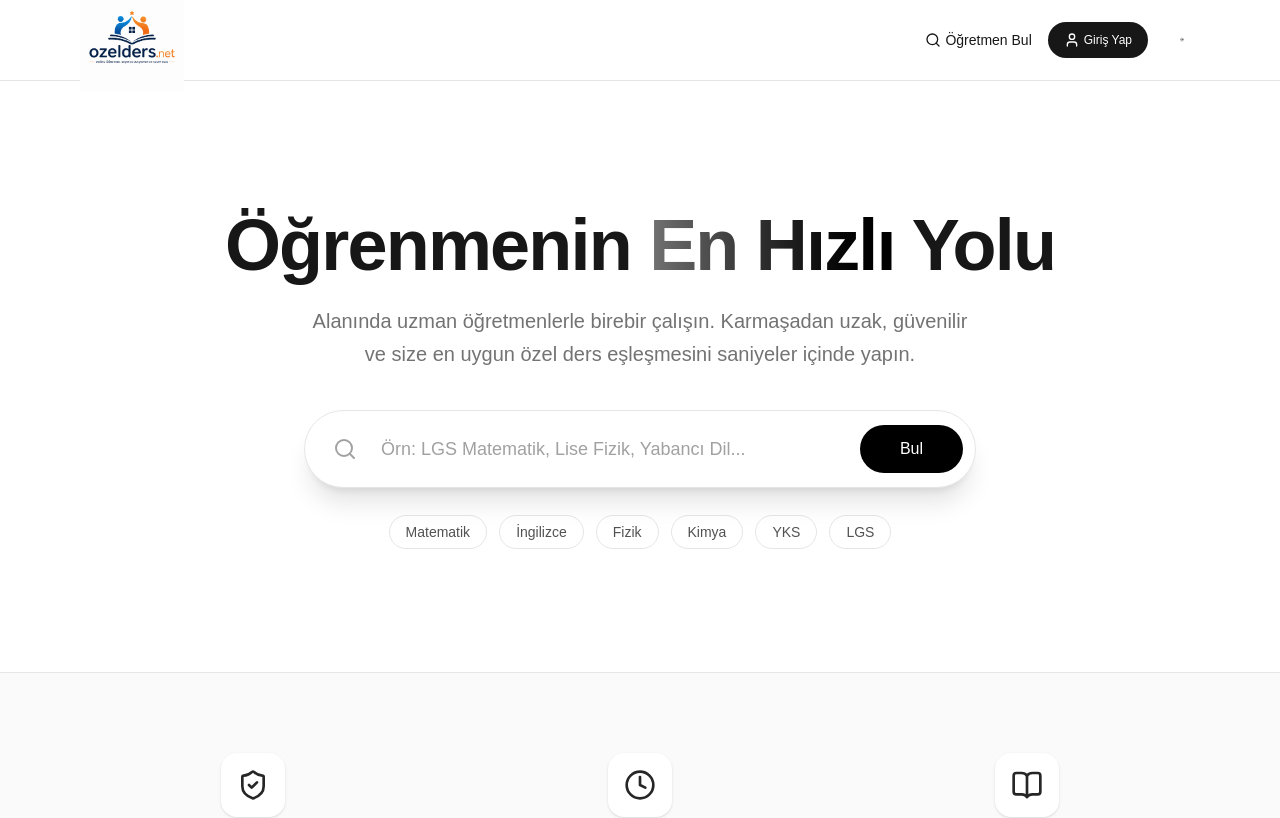
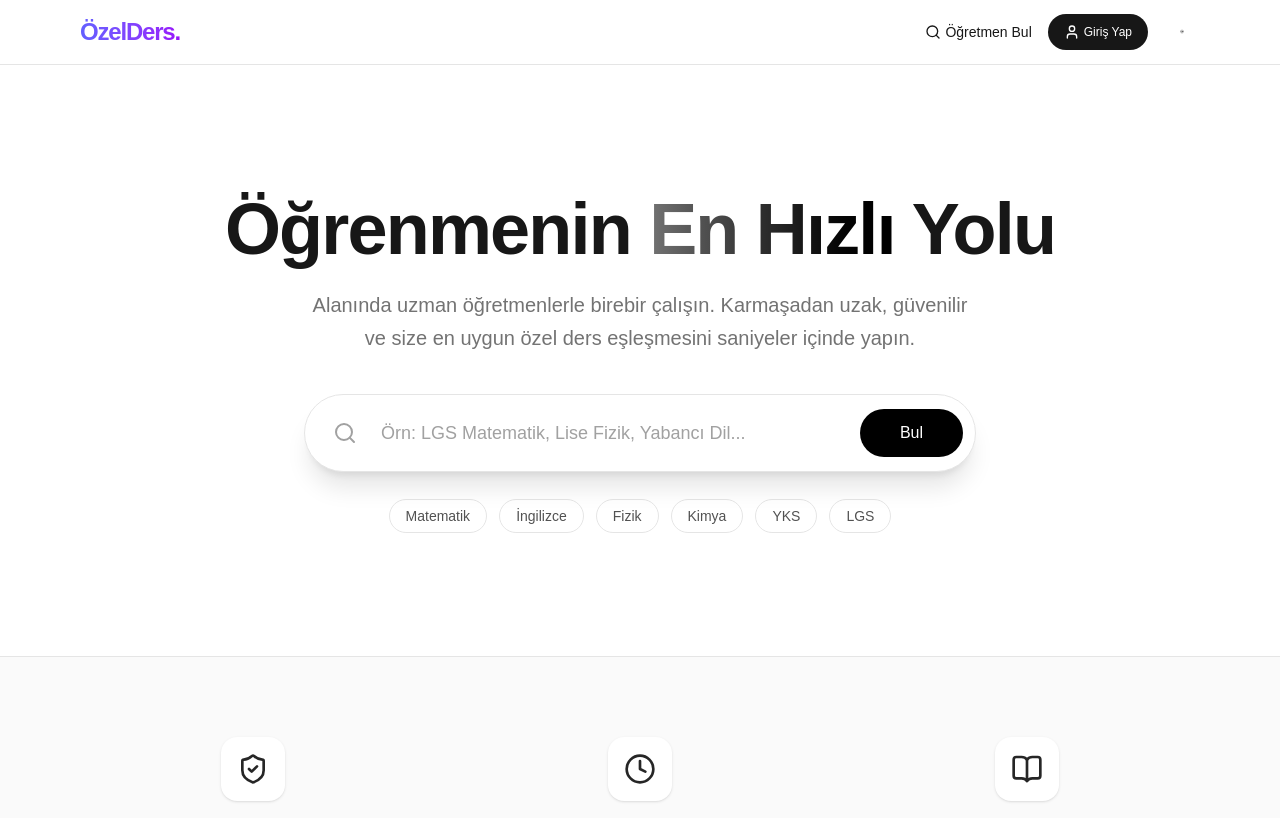
Before and after one commit to MAXMASTER001/ozeldersal, a Next.js app: page / in a window 1280 px wide. Shown: the top 818 px of the page. Built offline with nearby package versions, Linux system fonts and the light colour scheme; no server answers; the database is empty.

Commit message:
style: revert to a modern text-based logo

```diff
--- a/src/app/layout.tsx
+++ b/src/app/layout.tsx
@@ -46,9 +46,11 @@ export default async function RootLayout({
           disableTransitionOnChange={false}
         >
           <header className="w-full border-b border-neutral-200 dark:border-neutral-800 bg-white dark:bg-black">
-            <div className="max-w-6xl mx-auto px-4 h-20 flex items-center justify-between">
+            <div className="max-w-6xl mx-auto px-4 h-16 flex items-center justify-between">
               <Link href="/" className="flex items-center">
-                <img src="/logo.png" alt="Özel Ders Logo" className="h-20 w-auto object-contain scale-[1.3] origin-left" />
+                <span className="font-extrabold text-2xl tracking-tighter bg-clip-text text-transparent bg-gradient-to-r from-indigo-500 to-purple-600">
+                  ÖzelDers.
+                </span>
               </Link>
               <div className="flex items-center gap-4">
                 <nav className="flex items-center gap-4">
```
Also changed, not shown: public/logo.png (deleted), public/logo.svg (deleted).
